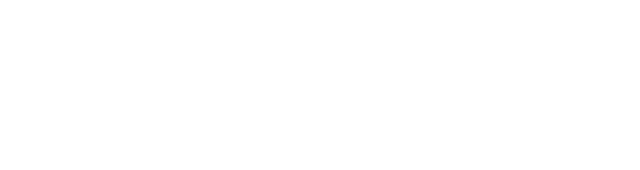
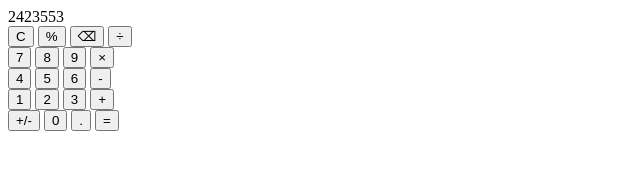
Before and after one commit to edwardsavin/calculator, a plain HTML site: page index.html in a window 1280 px wide. Shown: the whole page, without its empty margins (0-640 px from the left). Drawn offline with Linux system fonts and the light colour scheme.

Commit message:
Create basic html calculator and add remainder function

```diff
--- a/index.html
+++ b/index.html
@@ -8,5 +8,39 @@
     <script src="./scripts/script.js" defer></script>
     <title>Calculator</title>
   </head>
-  <body></body>
+  <body>
+    <div class="container">
+      <div id="display">2423553</div>
+      <div class="row">
+        <button>C</button>
+        <button>%</button>
+        <button>⌫</button>
+        <button>÷</button>
+      </div>
+      <div class="row">
+        <button>7</button>
+        <button>8</button>
+        <button>9</button>
+        <button>×</button>
+      </div>
+      <div class="row">
+        <button>4</button>
+        <button>5</button>
+        <button>6</button>
+        <button>-</button>
+      </div>
+      <div class="row">
+        <button>1</button>
+        <button>2</button>
+        <button>3</button>
+        <button>+</button>
+      </div>
+      <div class="row">
+        <button>+/-</button>
+        <button>0</button>
+        <button>.</button>
+        <button>=</button>
+      </div>
+    </div>
+  </body>
 </html>
--- a/scripts/script.js
+++ b/scripts/script.js
@@ -1,6 +1,3 @@
-let a;
-let b;
-
 function add(a, b) {
   let c = a + b;
   return c;
@@ -21,6 +18,11 @@ function divide(a, b) {
   return c;
 }
 
+function remainder(a, b) {
+  let c = a % b;
+  return c;
+}
+
 function operate(a, x, b) {
   switch (x) {
     case "+":
@@ -31,6 +33,8 @@ function operate(a, x, b) {
       return multiply(a, b);
     case "/":
       return divide(a, b);
+    case "%":
+      return remainder(a, b);
     default:
       console.log("Invalid operator");
   }
--- a/styles/style.css
+++ b/styles/style.css
@@ -0,0 +1,8 @@
+html {
+  box-sizing: border-box;
+}
+*,
+*:before,
+*:after {
+  box-sizing: inherit;
+}
```
